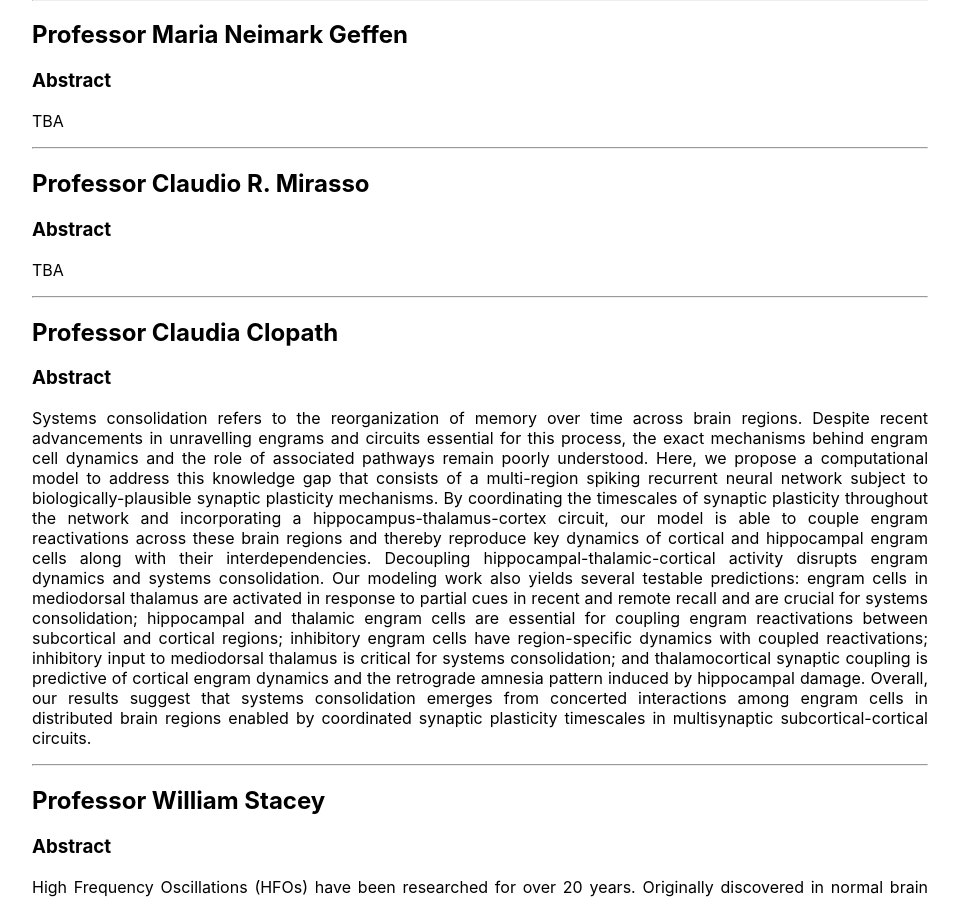
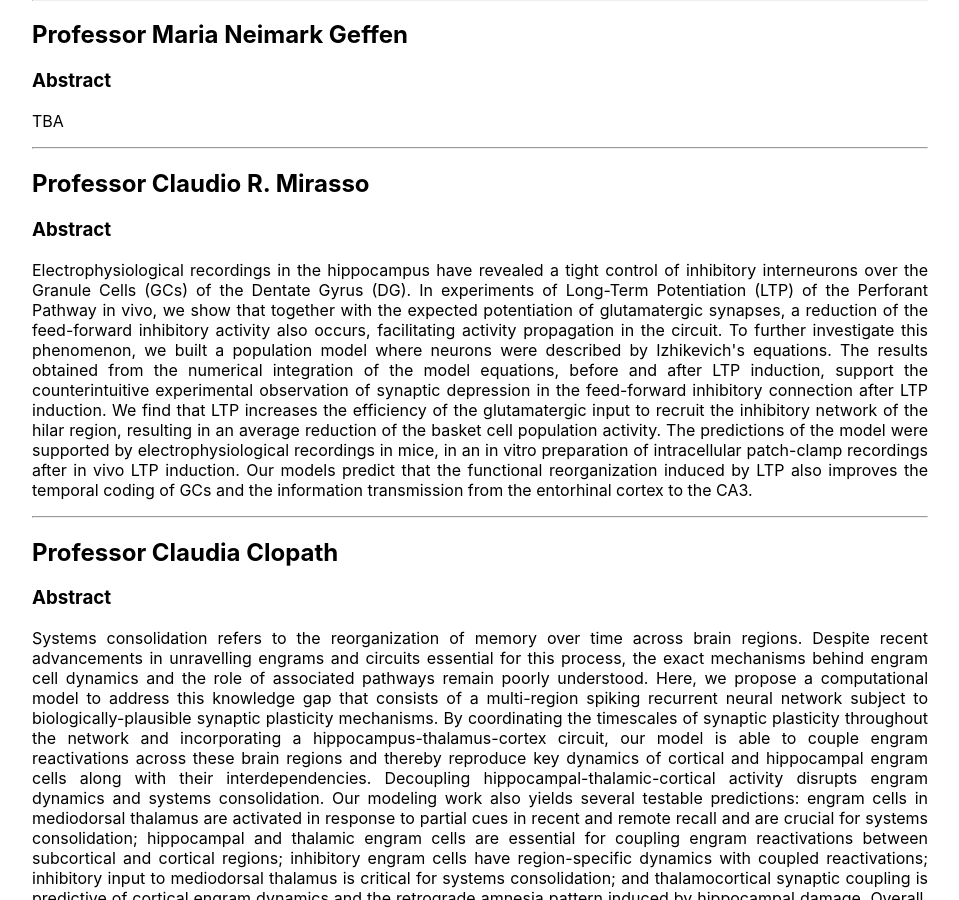
Before and after one commit to spirosChv/ocns2021interneurons, a Jekyll site: the page built from abstracts/index.html, in a window 1280 px wide and 900 px high, scrolled down 520 px. Shown: the whole window, without its empty margins (160-1119 px from the left). Built offline with Jekyll 4.4.1, drawn with Linux system fonts in a browser that asks for light colours.

Commit message:
Update index.html

```diff
--- a/abstracts/index.html
+++ b/abstracts/index.html
@@ -26,7 +26,16 @@ title: Abstracts
 	<hr>
 	<h2 style="fonts-size: 13px"> Professor Claudio R. Mirasso</h2>
 	<h3 style="fonts-size: 12px"> Abstract</h3>
-	<p> TBA
+	<p> Electrophysiological recordings in the hippocampus have revealed a tight control of inhibitory interneurons over the Granule Cells (GCs) of the Dentate Gyrus
+		(DG).  In experiments of Long-Term Potentiation (LTP) of the Perforant Pathway in vivo, we show that together with the expected potentiation of
+		glutamatergic synapses, a reduction of the feed-forward inhibitory activity also occurs, facilitating activity propagation in the circuit. To further
+		investigate this phenomenon, we built a population model where neurons were described by Izhikevich's  equations. The results obtained from the numerical
+		integration of the model equations, before and after LTP induction, support the counterintuitive experimental observation of synaptic depression in the
+		feed-forward inhibitory connection after LTP induction. We find that LTP increases the efficiency of the glutamatergic input to recruit the inhibitory
+		network of the hilar region, resulting in an average reduction of the basket cell population activity. The predictions of the model were supported by
+		electrophysiological recordings in mice, in an in vitro preparation of intracellular patch-clamp recordings after in vivo LTP induction. Our models
+		predict that the functional reorganization induced by LTP also improves the temporal coding of GCs and the information transmission from the entorhinal
+		cortex to the CA3.
 	</p>
 
 	<hr>
```
